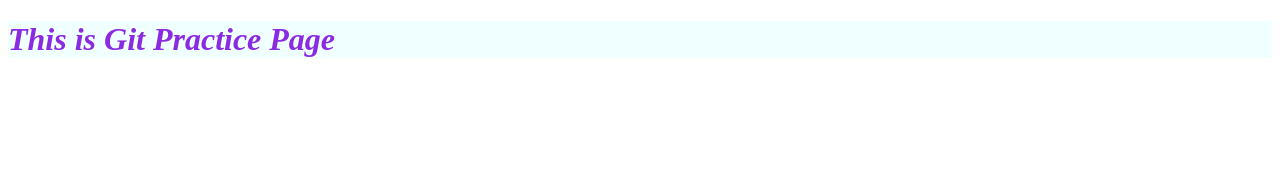
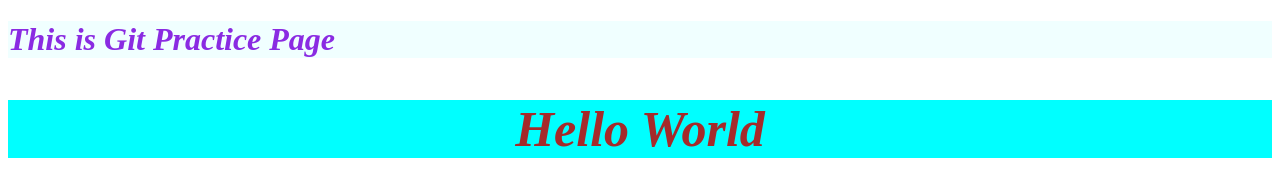
Before and after one commit to MuhammadZubairMuslim/git-pratice, a plain HTML site: page index.html in a window 1280 px wide. Drawn offline with Linux system fonts and the light colour scheme.

Commit message:
Add New Header

```diff
--- a/index.html
+++ b/index.html
@@ -9,5 +9,6 @@
 </head>
 <body>
     <h1>This is Git Practice Page </h1>
+    <h2>Hello World</h2>
 </body>
 </html>
--- a/style.css
+++ b/style.css
@@ -4,3 +4,10 @@ h1{
     font-weight: bold;
     font-style: italic;
 }
+h2{
+    background-color: aqua;
+    color: brown;
+    font-style: italic;
+    text-align: center;
+    font-size: 50px;
+}
```
